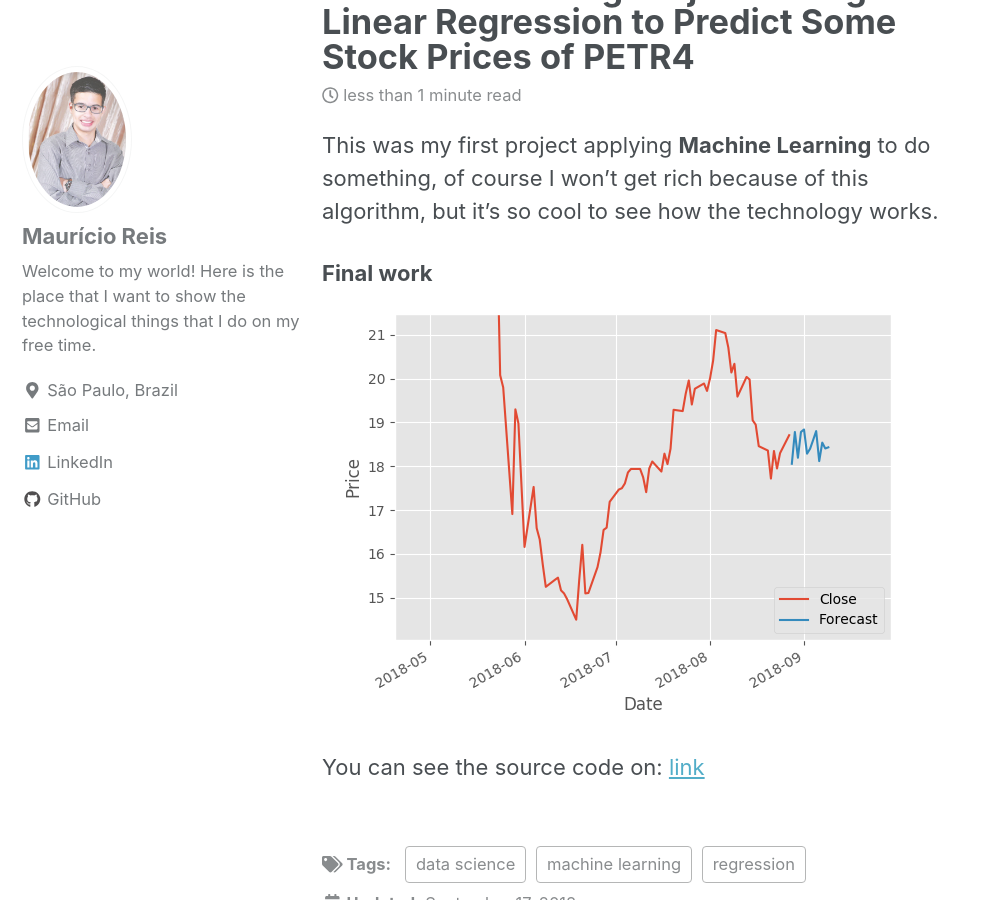
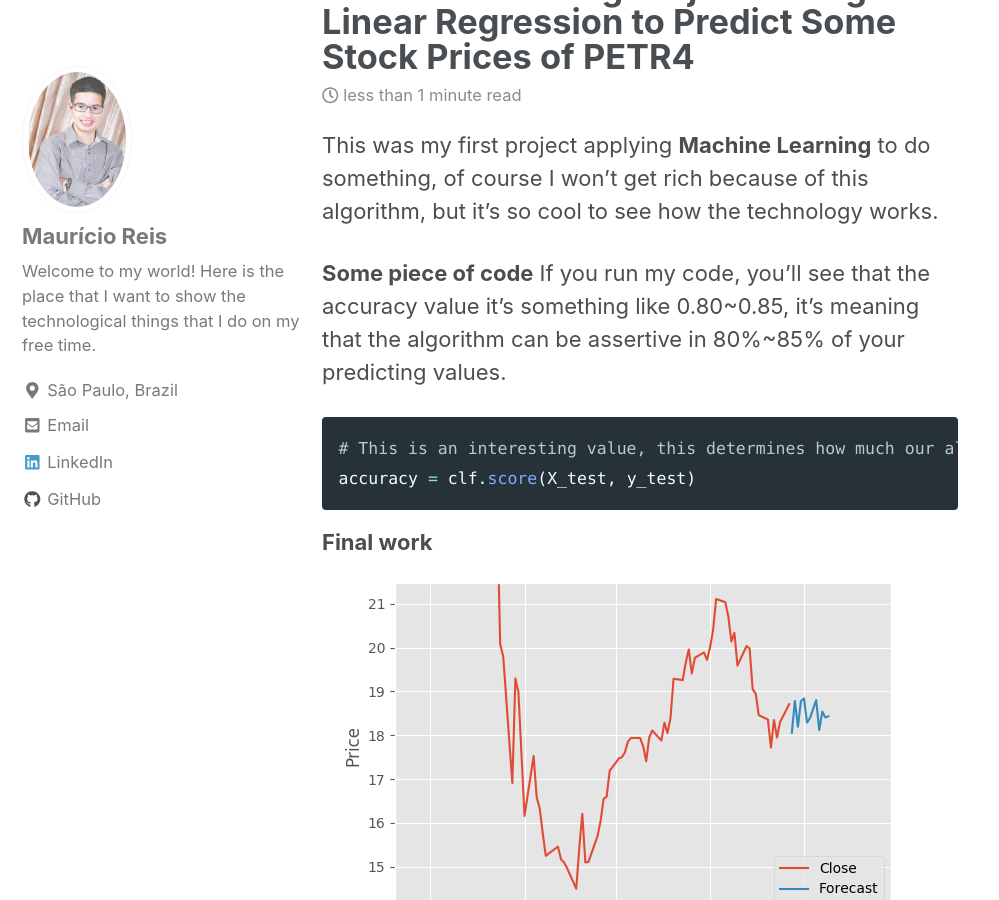
Before and after one commit to mauricior/mauricior.github.io, a Jekyll site: the page built from _posts/2018-09-17-linearregression.md, in a window 1280 px wide and 900 px high, scrolled down 1111 px. Shown: the whole window, without its empty margins (0-999 px from the left). Built offline with Jekyll 4.4.1, drawn with Linux system fonts in a browser that asks for light colours; nearby versions of some CDN libraries.

Commit message:
Update my first post

````diff
--- a/_posts/2018-09-17-linearregression.md
+++ b/_posts/2018-09-17-linearregression.md
@@ -11,6 +11,15 @@ mathjax: "true"
 
 This was my first project applying **Machine Learning** to do something, of course I won't get rich because of this algorithm, but it's so cool to see how the technology works.
 
+**Some piece of code**
+If you run my code, you'll see that the accuracy value it's something like 0.80~0.85, it's meaning that the algorithm can be assertive in 80%~85% of your predicting values.
+```python
+# This is an interesting value, this determines how much our algorithm can be "trusted" in percentage
+accuracy = clf.score(X_test, y_test)
+```
+
+
+
 **Final work**
 <img src="{{ site.url }}{{ site.baseurl }}/images/predictingstockprices/predicting2.png" alt="linearly separable data">
 
````
